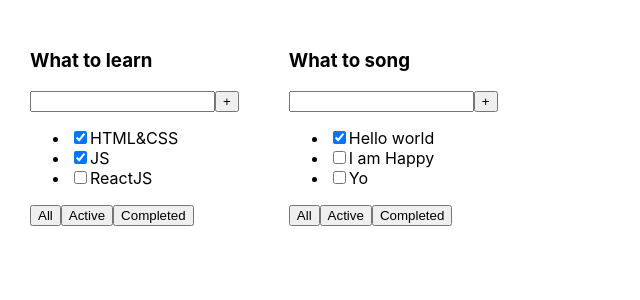
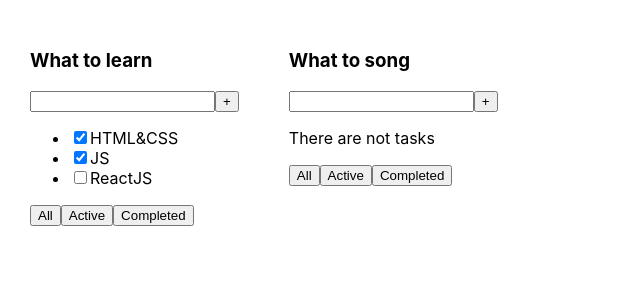
Before and after one commit to VanoKi/todolist-03, a React (Vite) app: page / in a window 1280 px wide. Shown: the top 300 px of the page, without its empty margins (0-640 px from the left). Built offline with nearby package versions, Linux system fonts and the light colour scheme.

Commit message:
feat: add condition

```diff
--- a/src/App.tsx
+++ b/src/App.tsx
@@ -13,11 +13,7 @@
     { id: 2, title: 'JS', isDone: true },
     { id: 3, title: 'ReactJS', isDone: false },
   ]
-  const tasks2 = [
-    { id: 1, title: 'Hello world', isDone: true },
-    { id: 2, title: 'I am Happy', isDone: false },
-    { id: 3, title: 'Yo', isDone: false },
-  ]
+  const tasks2 = []
 
   return (
       <div className="app">
--- a/src/TodolistItem.tsx
+++ b/src/TodolistItem.tsx
@@ -14,6 +14,9 @@
         <input/>
         <button>+</button>
       </div>
+        {tasks.length === 0 ? (
+          <p>There are not tasks</p>
+        ) :
           <ul>
             {tasks.map((task) => {
               return (
@@ -23,16 +26,8 @@
                 </li>
               )
             })}
-        {/*<li>*/}
-        {/*  <input type="checkbox" checked={true}/> <span>HTML&CSS</span>*/}
-        {/*</li>*/}
-        {/*<li>*/}
-        {/*  <input type="checkbox" checked={true}/> <span>JS</span>*/}
-        {/*</li>*/}
-        {/*<li>*/}
-        {/*  <input type="checkbox" checked={false}/> <span>React</span>*/}
-        {/*</li>*/}
           </ul>
+        }
       <div>
         <button>All</button>
         <button>Active</button>
```
Lines whose indentation alone changed are shown as unchanged.
